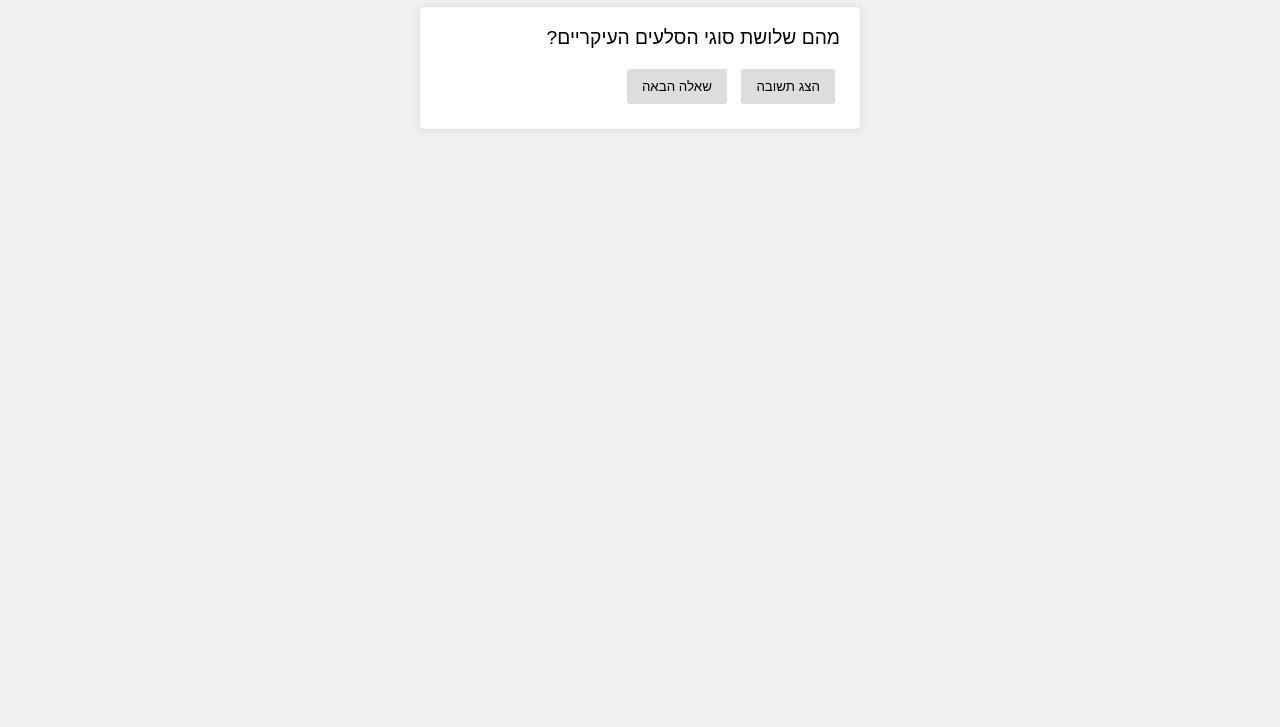
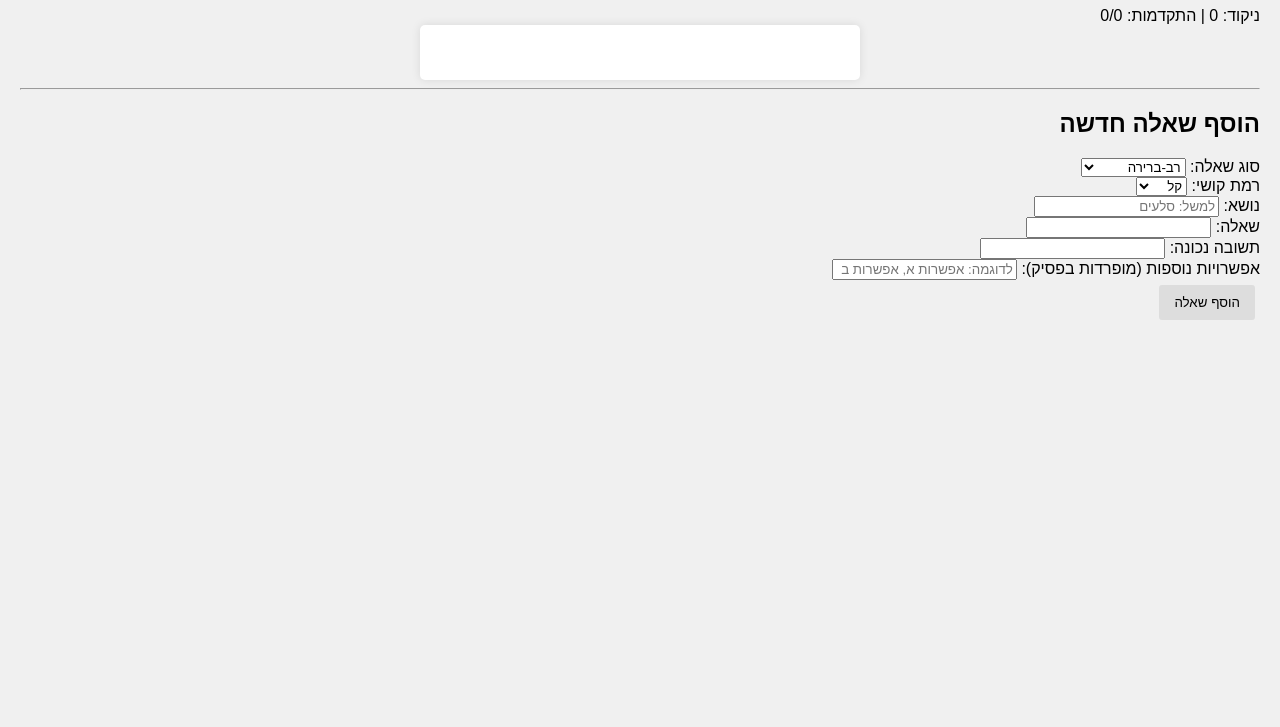
Before and after one commit to nir-maker/SE, a plain HTML site: page index.html in a window 1280 px wide. Shown: the part 73-800 px from the top of the page. Drawn offline with Linux system fonts and the light colour scheme.

Commit message:
Update index.html

```diff
--- a/index.html
+++ b/index.html
@@ -1,19 +1,64 @@
 <!DOCTYPE html>
 <html lang="he">
 <head>
-  <meta charset="UTF-8" />
-  <title>משחק שאלות במדעים</title>
-  <link rel="stylesheet" href="style.css" />
+  <meta charset="UTF-8">
+  <title>משחק שאלות למדעים</title>
+  <link rel="stylesheet" href="style.css">
 </head>
 <body>
+  <h1>משחק שאלות למדעים</h1>
+  <!-- תצוגת ניקוד והתקדמות -->
+  <div id="score-container">
+    <span id="score">ניקוד: 0</span> |
+    <span id="progress">התקדמות: 0/0</span>
+  </div>
 
-  <h1>משחק שאלות</h1>
-  <div id="quiz-container">
+  <!-- אזור המשחק -->
+  <div id="quiz-container" class="animate">
     <div id="question"></div>
-    <div id="answer" class="hidden"></div>
-    <button id="show-answer-btn" class="btn">הצג תשובה</button>
-    <button id="next-question-btn" class="btn">שאלה הבאה</button>
+    <!-- אזור להצגת אפשרויות לבחירה (רב-ברירה, נכון/לא נכון) -->
+    <div id="options"></div>
+    <!-- אזור לשאלות השלמת משפט -->
+    <div id="fillin-container" class="hidden">
+      <input type="text" id="fillin-answer" placeholder="הכנס/י תשובה">
+      <button id="submit-fillin" class="btn">שלח תשובה</button>
+    </div>
+    <!-- אזור פידבק מיידי -->
+    <div id="feedback"></div>
+    <!-- כפתורים -->
+    <button id="submit-answer-btn" class="btn hidden">בדוק תשובה</button>
+    <button id="next-question-btn" class="btn hidden">שאלה הבאה</button>
   </div>
+
+  <hr>
+  <!-- טופס להוספת שאלה חדשה (מעודכן כך שניתן להוסיף שאלות מסוגים שונים) -->
+  <h2>הוסף שאלה חדשה</h2>
+  <form id="add-question-form">
+    <label>סוג שאלה:</label>
+    <select id="question-type">
+      <option value="multiple">רב-ברירה</option>
+      <option value="truefalse">נכון או לא נכון</option>
+      <option value="fillin">השלמת משפט</option>
+    </select><br>
+    <label>רמת קושי:</label>
+    <select id="question-difficulty">
+      <option value="קל">קל</option>
+      <option value="בינוני">בינוני</option>
+      <option value="קשה">קשה</option>
+    </select><br>
+    <label>נושא:</label>
+    <input type="text" id="question-topic" placeholder="למשל: סלעים"><br>
+    <label>שאלה:</label>
+    <input type="text" id="new-question" required><br>
+    <label>תשובה נכונה:</label>
+    <input type="text" id="new-answer" required><br>
+    <!-- שדה לבחירה נוספת, רלוונטי רק לשאלות רב-ברירה -->
+    <div id="multiple-options-container">
+      <label>אפשרויות נוספות (מופרדות בפסיק):</label>
+      <input type="text" id="new-choices" placeholder="לדוגמה: אפשרות א, אפשרות ב"><br>
+    </div>
+    <button type="submit" class="btn">הוסף שאלה</button>
+  </form>
 
   <script src="script.js"></script>
 </body>
```
